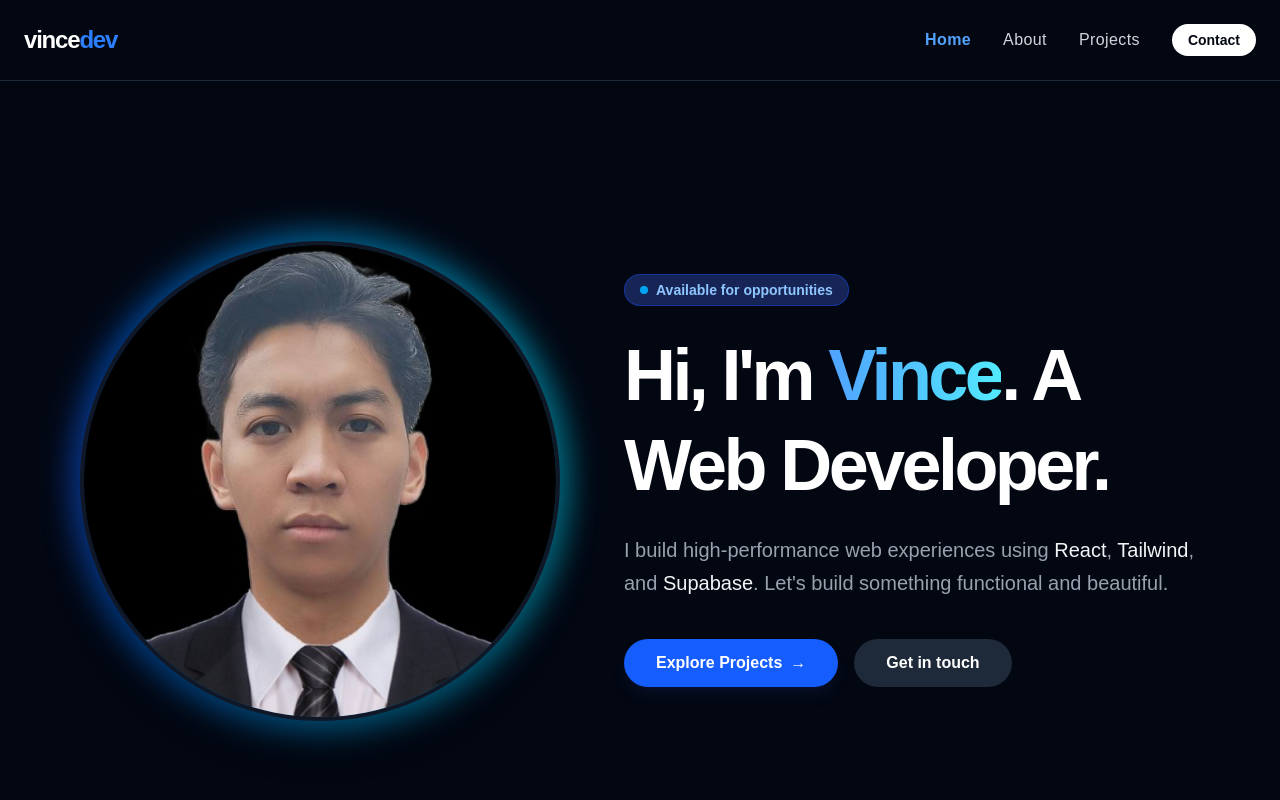
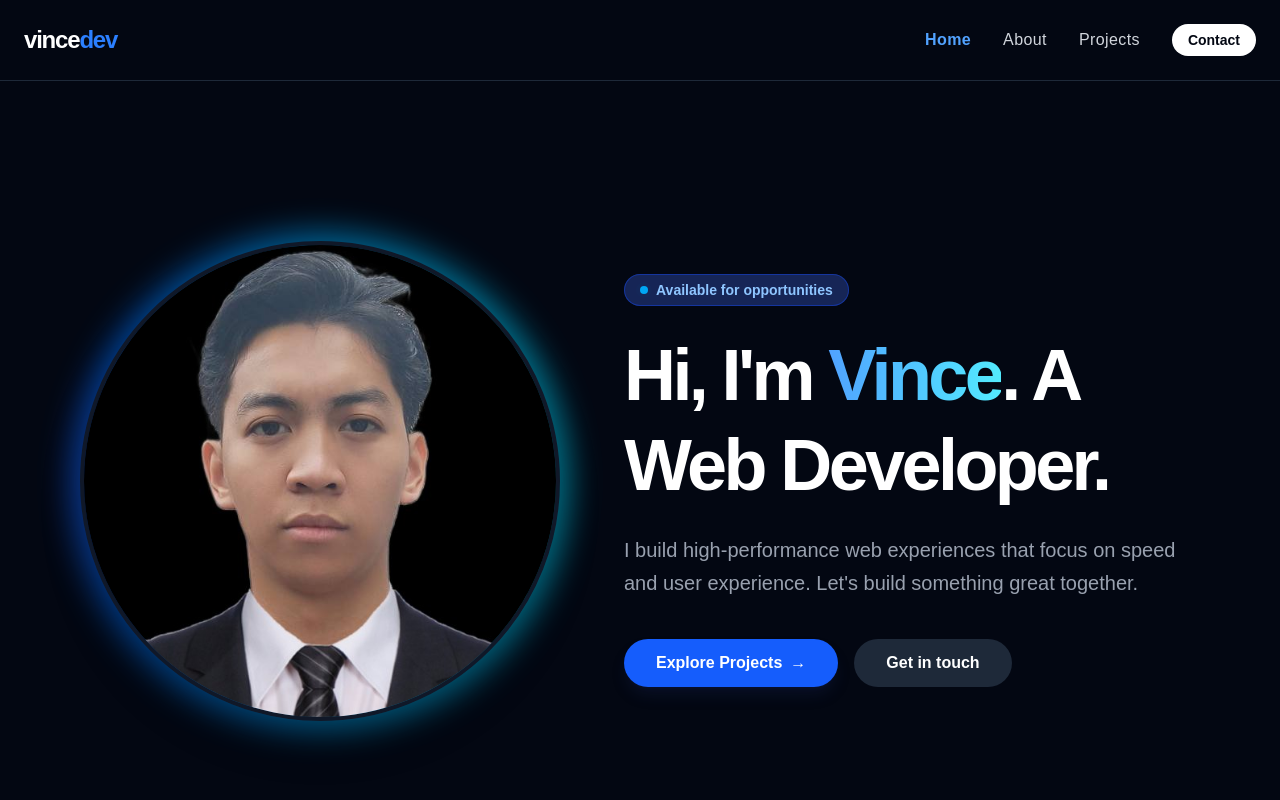
Before and after one commit to Amon-mamon/portfoliov2, a Next.js app: page / in a window 1280 px wide. Shown: the top 800 px of the page. Built offline with nearby package versions, Linux system fonts and the light colour scheme.

Commit message:
updated description

```diff
--- a/app/(public)/page.tsx
+++ b/app/(public)/page.tsx
@@ -30,7 +30,7 @@ const Home = () => {
         </h1>
 
         <p className="text-xl text-gray-400 mb-10 leading-relaxed">
-          I build high-performance web experiences using <span className="text-gray-100">React</span>, <span className="text-gray-100">Tailwind</span>, and <span className="text-gray-100">Supabase</span>. Let's build something functional and beautiful.
+         I build high-performance web experiences that focus on speed and user experience. Let's build something great together.
         </p>
 
         {/* CTA Buttons */}
--- a/app/(public)/project/page.tsx
+++ b/app/(public)/project/page.tsx
@@ -32,7 +32,7 @@ const Project = async () => {
           </p>
         </div>
         <div className="flex justify-center items-center w-full">
-          <div className="w-1/2">
+          <div className="w-5/12">
             {projects?.map((project) => (
               <div
                 key={project.id}
--- a/app/components/Footer.tsx
+++ b/app/components/Footer.tsx
@@ -29,8 +29,8 @@ const Footer = () => {
           {/* Column 3: Social/Copyright */}
           <div className="flex flex-col items-center md:items-end gap-2 text-sm">
             <div className="flex gap-4">
-              <a href="#" target="_blank" rel="noopener noreferrer" className="hover:text-white transition-colors">GitHub</a>
-              <a href="#" target="_blank" rel="noopener noreferrer" className="hover:text-white transition-colors">LinkedIn</a>
+              <a href="https://github.com/Amon-mamon" target="_blank" rel="noopener noreferrer" className="hover:text-white transition-colors">GitHub</a>
+              <a href="https://www.linkedin.com/in/vince-stephen-david-ab72292a0/" target="_blank" rel="noopener noreferrer" className="hover:text-white transition-colors">LinkedIn</a>
             </div>
             <p className="text-xs text-gray-600">
               &copy; {currentYear} Vince. All rights reserved.
```
